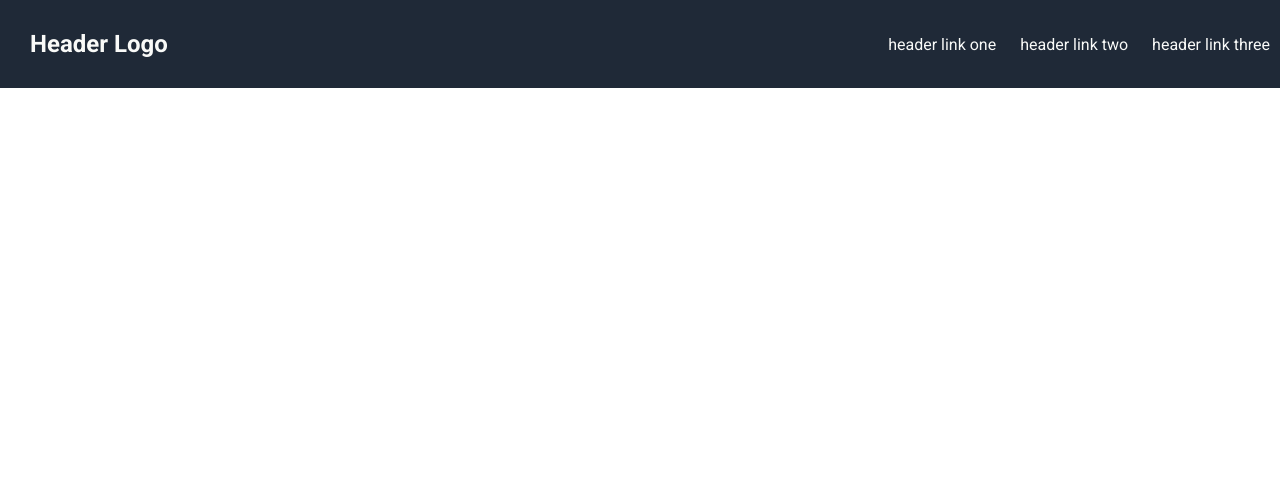
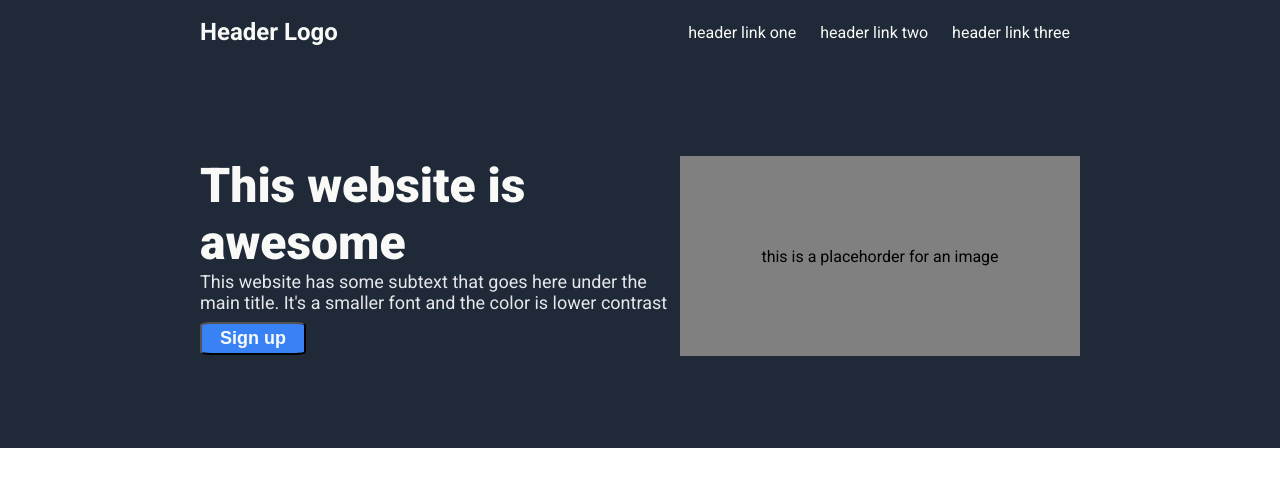
Before and after one commit to nuclear0727/odin-landing-page, a plain HTML site: page index.html in a window 1280 px wide. Drawn offline with Linux system fonts and the light colour scheme.

Commit message:
Added hero and image holder in index.html

```diff
--- a/index.html
+++ b/index.html
@@ -7,7 +7,8 @@
     <link rel="stylesheet" href="style.css">
 </head>
 <body>
-    <div class="header">
+    <!-- Navigation bar -->
+    <div class="header maxwidth">
             <div class="logo">Header Logo</div>
             <ul class="header-links">
                 <li><a href="#">header link one</a></li>
@@ -15,5 +16,23 @@
                 <li><a href="#">header link three</a></li>
             </ul>
         </div>
+        <!-- Hero and image -->
+    <div class="hero maxwidth">
+        <div class="hero-text">
+            <div class="hero-main">
+                This website is awesome
+            </div>
+            <div class="hero-sec">
+                This website has some subtext that goes here under the main title. It's a smaller font and the color is lower contrast
+            </div>
+            <button class="hero-button">Sign up</button>
+        </div>
+        <div class="hero-img">
+            this is a placehorder for an image
+        </div>
+    </div>
+    <div>
+
+    </div>
 </body>
 </html>
--- a/style.css
+++ b/style.css
@@ -2,6 +2,7 @@
 @import url('https://fonts.googleapis.com/css2?family=Montserrat:ital,wght@0,100..900;1,100..900&family=Roboto:ital,wght@0,100..900;1,100..900&display=swap');
 
 * {
+    box-sizing: border-box;
     margin: 0;
     padding: 0;
 }
@@ -14,9 +15,14 @@ body {
     display: flex;
     background-color: #1F2937;
     width: 100%;
+    height: 4em;
     justify-content: space-between;
     align-items: center;
     font-size: 16px;
+}
+
+.maxwidth {
+    padding: 0px 200px;
 }
 
 /* Header links, and decorations */
@@ -33,8 +39,8 @@ body {
     color: #F9FAF8;
 }
 
+/* Logo sizing, and decorations */
 .logo {
-    margin: 30px;
     font-size: 24px;
     font-weight: bold;
     color: #F9FAF8;
@@ -45,9 +51,44 @@ a {
 }
 
 .hero {
-
+    display: flex;
+    align-items: center;
+    background-color: #1F2937;
+    height: 24em;
 }
 
-.footer {
+.hero-text {
+    max-width: 30em;
+}
 
+.hero-main {
+    font-size: 48px;
+    color: #F9FAF8;
+    font-weight: 900;
 }
+
+.hero-sec {
+    font-size: 18px;
+    color: #E5E7EB;
+}
+
+.hero-button {
+    background-color: #3882F6;
+    color: #F9FAF8;
+    font-size: 18px;
+    font-weight: bold;
+    cursor: pointer;
+    padding: 4px 18px;
+    margin-top: 0.5em;
+    border-radius: 10%;
+}
+
+.hero-img {
+    display: flex;
+    align-items: center;
+    justify-content: center;
+    background-color: grey;
+    width: 400px;
+    height: 200px;
+    margin-left: auto;
+}
```
Lines whose indentation alone changed are shown as unchanged.
